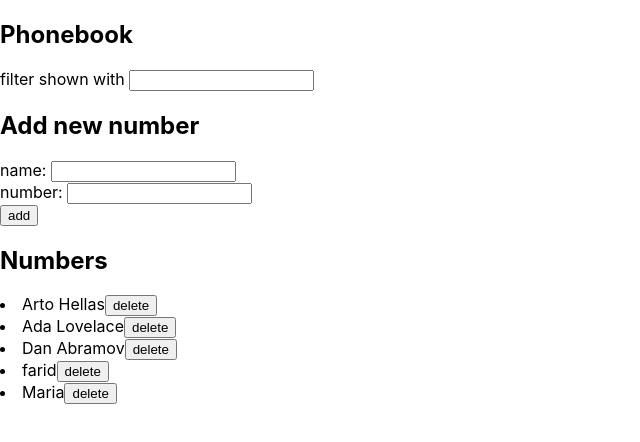
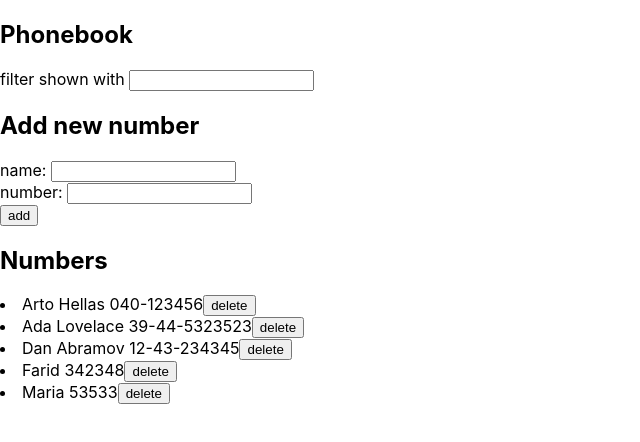
Before and after one commit to farid555/Fullstack_2020, a React (Create React App) app in the folder part2/phonebook/: page / in a window 1280 px wide. Shown: the top 442 px of the page, without its empty margins (0-640 px from the left). Built offline with nearby package versions, Linux system fonts and the light colour scheme; data requests are answered from the project's data file.

Commit message:
Exercise 2.18

```diff
--- a/part2/phonebook/db.json
+++ b/part2/phonebook/db.json
@@ -16,16 +16,16 @@
       "id": 3
     },
     {
-      "name": "farid",
-      "number": "555",
-      "date": "2020-10-05T18:09:25.461Z",
+      "name": "Farid",
+      "number": "342348",
+      "date": "2020-10-06T07:27:36.684Z",
       "important": false,
       "id": 4
     },
     {
       "name": "Maria",
-      "number": "8978976",
-      "date": "2020-10-05T18:10:40.444Z",
+      "number": "53533",
+      "date": "2020-10-06T07:34:12.758Z",
       "important": true,
       "id": 6
     }
--- a/part2/phonebook/src/App.js
+++ b/part2/phonebook/src/App.js
@@ -10,7 +10,7 @@ const App = () => {
   const [newName, setNewName] = useState('')
   const [newNumber, setNewNumber] = useState('')
   const [filterName, setNewfilter] = useState('')
-  const [errormessage, setErrorMessage] = useState(['', false])
+
 
   useEffect(() => {
     servicepersons
@@ -31,44 +31,44 @@ const App = () => {
       id: persons.length + 1,
     }
 
-    servicepersons
-      .create(noteObject)
-      .then(returnedNote => {
-        setPersons(persons.concat(returnedNote))
-        setNewName('')
-      })
+    if (persons.every((a) => a.name.toLowerCase() !== newName.toLowerCase())) {
 
+      servicepersons
+        .create(noteObject)
+        .then(returnedPerson => {
+          setPersons(persons.concat(returnedPerson))
+          setNewName('')
+          setNewNumber('')
+        })
+    }
 
+    else if (window.confirm(`${newName} is already added to phonebook,
+    replace the old number with a new one?`)) {
 
-    if (persons.some(note =>
-      note.name === newName)) {
-      window.alert(`${newName} is already added to phonebook`)
-    }
-    else {
-      setPersons(persons.concat(noteObject))
-      setNewName('')
-      setNewNumber('')
-
+      updatePersons(noteObject)
     }
   }
+
+  const updatePersons = (person) => {
+    const identity = persons.find(w => w.name.toLowerCase() === person.name.toLowerCase()).id
+    person = { ...person, id: identity }
+    servicepersons
+      .update(identity, person)
+      .then(returnedPerson => {
+        setPersons(persons.map(w => w.id !== identity ? w : returnedPerson))
+        setNewName('')
+        setNewNumber('')
+      })
+  }
+
   const persondelete = (id) => {
     const person = persons.find(note => note.id === id)
-    if (window.confirm(`Sure you wanna delete ${person.name}?`))
+    if (window.confirm(`Sure you wanna delete ${person.name}?`)) {
       servicepersons
         .cancel(id)
-        .then(() => {
-          setErrorMessage(`${person.content} was deleted from phonebook!`, false)
-          setTimeout(() => {
-            setErrorMessage([``, false])
-          }, 5000)
-          setPersons(persons.filterName(note => id !== note.id))
-        }).catch(error => {
-          setErrorMessage([`Person ${person.name} has already been deleted from server`, true])
-          setTimeout(() => {
-            setErrorMessage([``, false])
-          }, 5000)
-          setPersons(persons.filter(note => id !== note.id))
-        })
+        .then()
+      setPersons(persons.filter(note => id !== note.id))
+    }
 
   }
 
--- a/part2/phonebook/src/Components/Persons.js
+++ b/part2/phonebook/src/Components/Persons.js
@@ -8,7 +8,7 @@ const Persons = ({ persons, filterName, persondelete }) => {
     return (
 
         <div>
-            {filteringPersons.map(note => <li key={note.name}>{note.name}{note.num}<button onClick={() => persondelete(note.id)}>delete</button></li>)}
+            {filteringPersons.map(note => <li key={note.name}>{note.name} {note.number}<button onClick={() => persondelete(note.id)}>delete</button></li>)}
         </div>
 
 
--- a/part2/phonebook/src/services/persons.js
+++ b/part2/phonebook/src/services/persons.js
@@ -6,7 +6,7 @@ const getAll = () => {
     return request.then(response => response.data)
 }
 
-const create = noteObject => {
+const create = (noteObject) => {
     const request = axios.post(baseUrl, noteObject)
     return request.then(response => response.data)
 }
```
